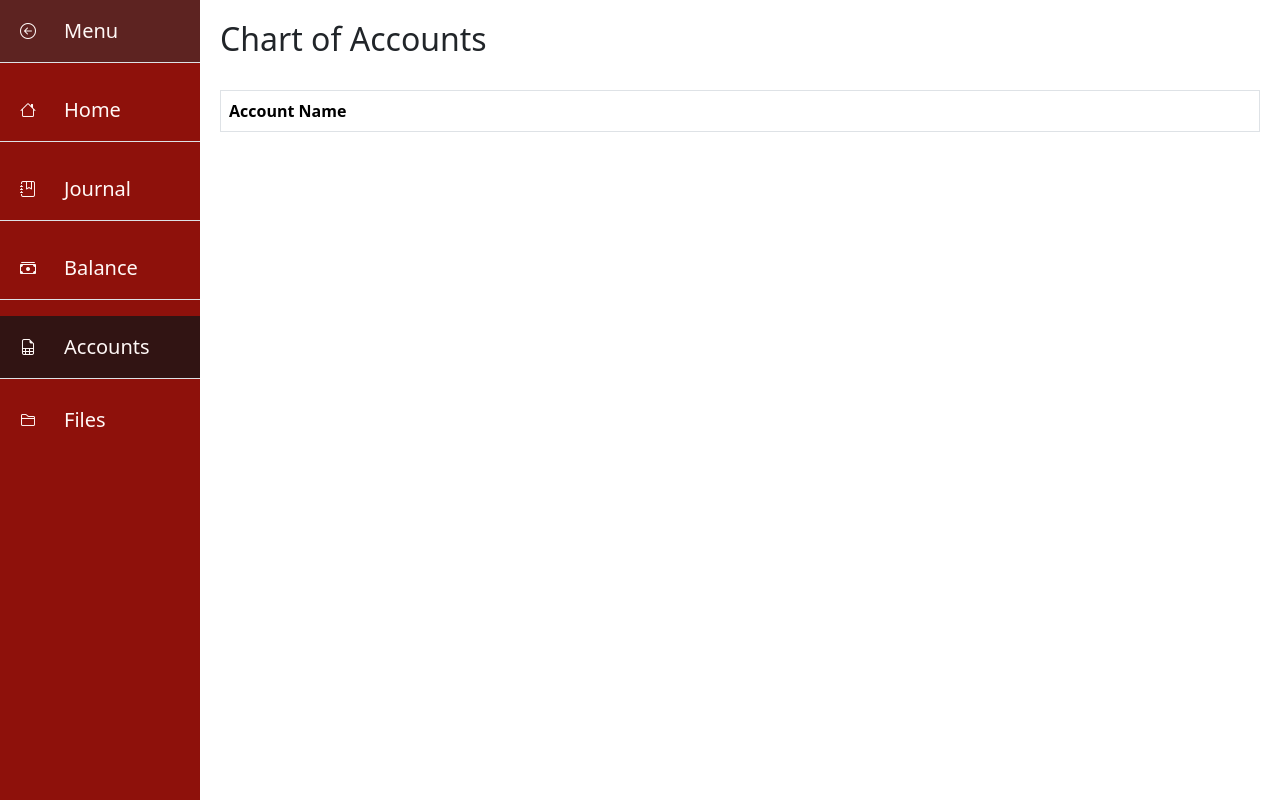
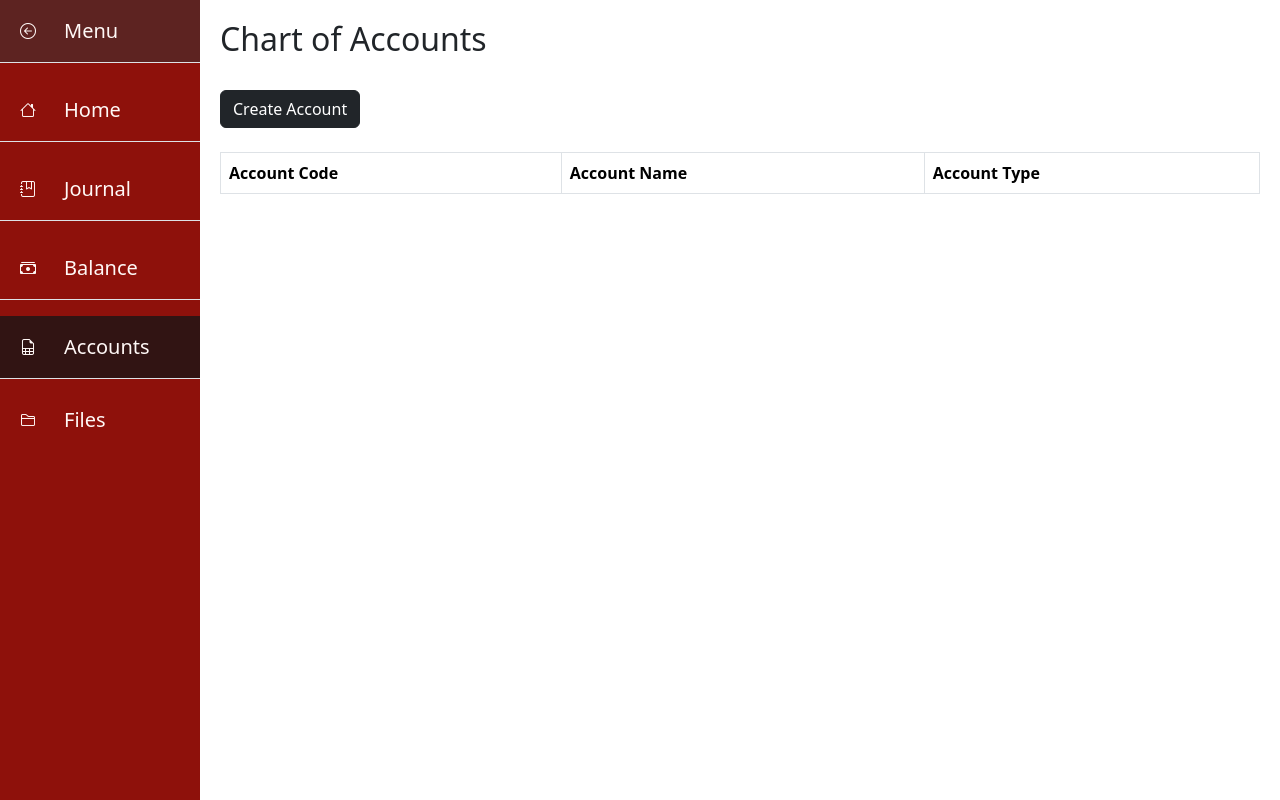
Before and after one commit to rjpd-7/Accounting-System, a Django app: page /accounts/ in a window 1280 px wide. Run offline with Django 5.2, Linux system fonts and the light colour scheme; data that the repository does not hold is empty.

Commit message:
edited accounts table structure

```diff
--- a/AccountingSystem/Accounting_System/templates/Front_End/accounts.html
+++ b/AccountingSystem/Accounting_System/templates/Front_End/accounts.html
@@ -72,25 +72,53 @@
     <main class="main-content">
         <h2>Chart of Accounts</h2>
         <br>
+        <!-- Button trigger modal -->
+        <button type="button" class="btn btn-dark" data-bs-toggle="modal" data-bs-target="#staticBackdrop">
+        Create Account
+        </button>
+        <br>
+        <br>
         <div class="display_table">
             <table class="table table-bordered">
                 <thead>
                     <tr>
+                        <th>Account Code</th>
                         <th>Account Name</th>
+                        <th>Account Type</th>
                     </tr>
                 </thead>
                 <tbody>
                     {% for account in accounts %}
                     <tr>
-                        <td>{{ account.account_name_1 }}</td>
-                    </tr>
-                    <tr>
-                        <td>{{ account.account_name_2 }}</td>
+                        <td>{{ account.account_code}}</td>
+                        <td>{{ account.account_name}}</td>
+                        <td>{{ account.account_type}}</td>
                     </tr>
                     {% endfor %}
                 </tbody>
             </table>
         </div>
+
+    <!-- Modal -->
+    <div class="modal fade" id="staticBackdrop" data-bs-backdrop="static" data-bs-keyboard="false" tabindex="-1" aria-labelledby="staticBackdropLabel" aria-hidden="true">
+    <div class="modal-dialog">
+        <div class="modal-content">
+        <div class="modal-header">
+            <h1 class="modal-title fs-5" id="staticBackdropLabel">Create Account</h1>
+            <button type="button" class="btn-close" data-bs-dismiss="modal" aria-label="Close"></button>
+        </div>
+        <div class="modal-body">
+            ...
+        </div>
+        <div class="modal-footer">
+            <button type="button" class="btn btn-secondary" data-bs-dismiss="modal">Close</button>
+            <button type="button" class="btn btn-primary">Submit</button>
+        </div>
+        </div>
+    </div>
+    </div>
+    <!-- End Modal -->
+
 
     </main>
     <!------ Main Page End ------>
--- a/AccountingSystem/Accounting_System/views.py
+++ b/AccountingSystem/Accounting_System/views.py
@@ -2,7 +2,7 @@ from django.http import HttpResponseRedirect
 from django import forms
 from django.shortcuts import render
 from django.urls import reverse
-from .models import JournalEntry
+from .models import JournalEntry, ChartOfAccounts
 
 # Create your views here.
 
```
